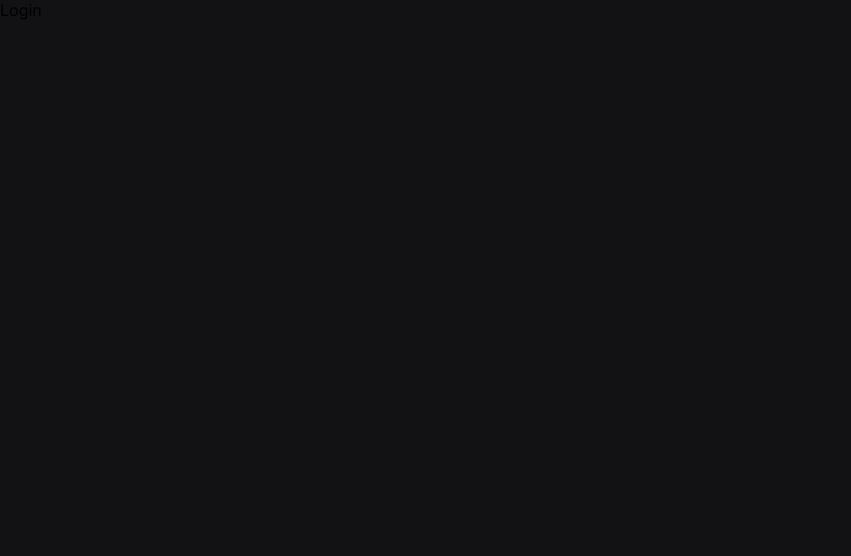
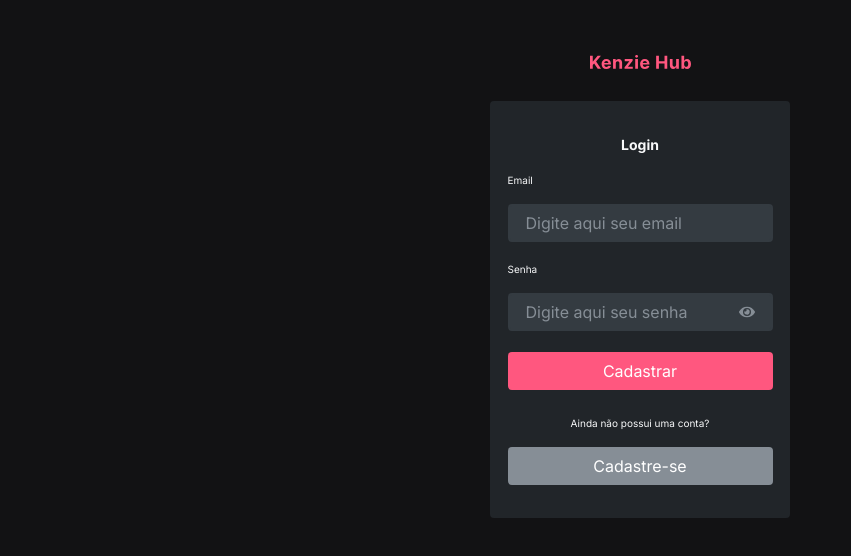
Before and after one commit to Kenzie-Academy-Brasil-Developers/react-entrega-s2-kenzie-hub-tiagokp97, a React (Create React App) app: page /login in a window 1280 px wide. Shown: the top 556 px of the page, without its empty margins (0-851 px from the left). Built offline with nearby package versions, Linux system fonts and the light colour scheme.

Commit message:
build: login form

```diff
--- a/src/components/Button/styles.js
+++ b/src/components/Button/styles.js
@@ -7,4 +7,9 @@
   height: 38px;
   border: none;
   border-radius: 4px;
+
+  :hover {
+    background-color: ${(props) => props.hover};
+    filter: ${(props) => props.brightness};
+  }
 `;
--- a/src/components/Input/styles.js
+++ b/src/components/Input/styles.js
@@ -25,6 +25,11 @@
   display: flex;
   align-items: center;
   padding: 1rem;
+  border: solid 2px var(--grey-20);
+
+  :focus-within {
+    border: white solid 2px;
+  }
   svg {
     color: var(--grey-10);
   }
--- a/src/components/Select/styles.css
+++ b/src/components/Select/styles.css
@@ -6,6 +6,7 @@
   border-radius: 4px;
   margin-bottom: 18px;
   color: var(--grey-10) !important;
+  border: solid 2px var(--grey-20);
 }
 .css-14el2xx-placeholder {
   color: var(--grey-10) !important;
@@ -20,3 +21,7 @@
 .css-7kp0ee-menu {
   max-height: 100px;
 }
+
+.css-1ruyt58-Control:focus-within {
+  border: var(--white) solid 2px;
+}
--- a/src/pages/Login/index.jsx
+++ b/src/pages/Login/index.jsx
@@ -1,5 +1,48 @@
 import React from "react";
+import kenzieIcon from "../../assets/kenzieIcon.svg";
+import { StyledButton } from "../../components/Button/styles";
+import { StyledForm } from "../../components/Form/styles";
+import Input from "../../components/Input";
+import { FaEye } from "react-icons/fa";
+import "./styles.css";
 
 export default function Login() {
-  return <div>Login</div>;
+  return (
+    <>
+      <header>
+        <img src={kenzieIcon} alt="logo" />
+      </header>
+
+      <div className="container">
+        <StyledForm>
+          <div className="header">
+            <h1>Login</h1>
+          </div>
+          <Input label="Email" placeholder="Digite aqui seu email" />
+          <Input
+            icon={FaEye}
+            label="Senha"
+            placeholder="Digite aqui seu senha"
+          />
+
+          <StyledButton
+            color={"white"}
+            background={"#FF577F"}
+            hover={"#FF427F"}
+          >
+            Cadastrar
+          </StyledButton>
+          <p className="text">Ainda não possui uma conta?</p>
+
+          <StyledButton
+            color={"white"}
+            background={"#868E96"}
+            hover={"#343B41"}
+          >
+            Cadastre-se
+          </StyledButton>
+        </StyledForm>
+      </div>
+    </>
+  );
 }
--- /dev/null
+++ b/src/pages/Login/styles.css
@@ -0,0 +1,9 @@
+.text {
+  margin-bottom: 18px;
+  margin-top: 27px;
+  font-size: 10px;
+  align-self: flex-start;
+  color: var(--white);
+  position: relative;
+  align-self: center;
+}
--- a/src/pages/Register/index.jsx
+++ b/src/pages/Register/index.jsx
@@ -3,7 +3,6 @@
 import { Link } from "react-router-dom";
 import { StyledButton } from "../../components/Button/styles";
 import { StyledForm } from "../../components/Form/styles";
-import { FaEye } from "react-icons/fa";
 import Input from "../../components/Input";
 import kenzieIcon from "../../assets/kenzieIcon.svg";
 import StyledSelect from "../../components/Select/Select";
@@ -31,7 +30,11 @@
           <p className="modulo">Selecionar módulo</p>
           <StyledSelect />
 
-          <StyledButton color={"white"} background={"#59323F"}>
+          <StyledButton
+            color={"white"}
+            background={"#59323F"}
+            brightness={"brightness(0.8)"}
+          >
             Cadastrar
           </StyledButton>
         </StyledForm>
--- a/src/pages/Register/styles.css
+++ b/src/pages/Register/styles.css
@@ -6,7 +6,7 @@
 }
 
 header {
-  margin-top: 15px;
+  margin-top: 55px;
   margin-bottom: 31px;
   display: flex;
   justify-content: center;
@@ -52,11 +52,13 @@
   height: 25px;
   border-radius: 4px;
   padding: 0 16px 0 16px;
-
   font-size: 10px;
   font-weight: 600;
   line-height: 25px;
   text-align: center;
+}
+a:hover {
+  filter: brightness(1.2);
 }
 
 select {
```
